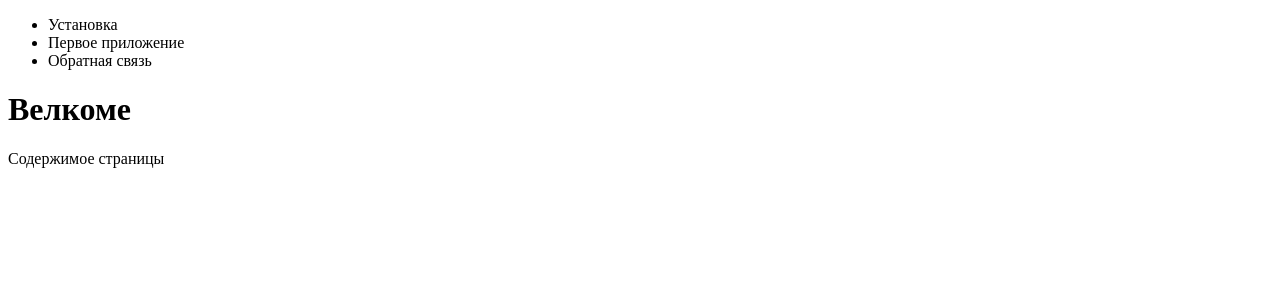
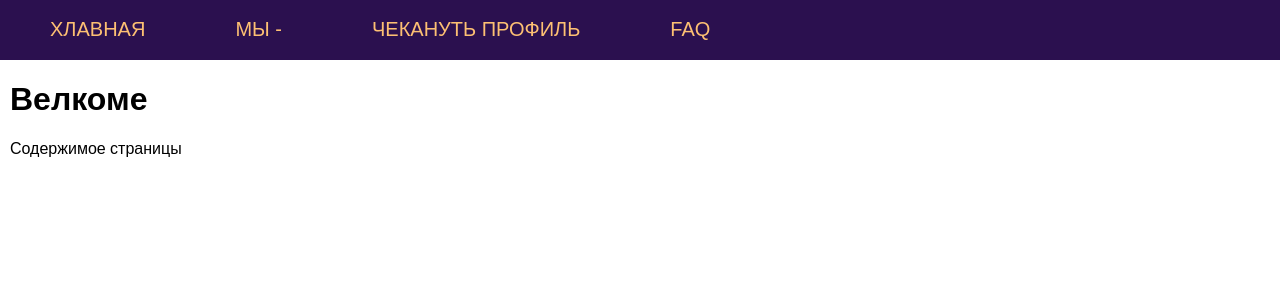
Before and after one commit to mikhailshubin26/rapstep, a Flask app: page / in a window 1280 px wide. Shown: the top 300 px of the page. Run offline with Flask 2, Linux system fonts and the light colour scheme.

Commit message:
Добавил стилёвого css)))))))

```diff
--- a/main.py
+++ b/main.py
@@ -2,21 +2,27 @@ from flask import Flask, render_template, url_for
 
 app = Flask(__name__)
 
-menu = ["Установка", "Первое приложение", "Обратная связь"]
+menu = [{"name": "ХЛАВНАЯ", "url" : "main"},
+{"name": "МЫ - ", "url" : "about"},
+{"name" : "ЧЕКАНУТЬ ПРОФИЛЬ", "url" : "/profile/leeroii"},
+{"name" : "FAQ", "url" : "/faq"}]
 
 @app.route("/")
+@app.route("/main")
 def index():
-    print( url_for('index'))
+    print(url_for('index'))
     return render_template('index.html', menu=menu)
+
 
 @app.route("/about")
 def about():
-    print( url_for('about'))
+    print(url_for('about'))
     return render_template('about.html', title="Хто я!", menu=menu)
 
+
 @app.route("/profile/<username>")
-def profile(username, path):
-    return f"Пользователь: {username}, {path}"
+def profile(username):
+    return f"Пользователь: {username}"
 
 '''
 with app.test_request_context():
--- /dev/null
+++ b/static/css/styles.css
@@ -0,0 +1,60 @@
+html, body {
+	font-family: Arial;
+	margin: 0;
+	padding: 0;
+	height: 100%;
+	width: 100%;
+}
+
+a {
+	color: #2b104f;
+	text-decoration: none;
+}
+a:hover {
+	color: #2b104f;
+	text-decoration: underline;
+}
+
+.clear {clear; both}
+
+ul.mainmenu {
+	list-style: none;
+	background: #2b104f;
+	height: 60px;
+	margin: 0;
+	padding: 0;
+	color: #fdc073;
+	font-size: 20px;
+	overflow: hidden;
+}
+ul.mainmenu li {
+	float: left;
+	margin: 18px 40px 0 50px;
+}
+ul.mainmenu li.last {float: right;}
+
+ul.mainmenu li a {
+	color: #fdc073;
+	text-decoration: none;
+}
+ul.mainmenu li a:hover {
+	color: #FDA83D;
+}
+
+div.content {
+	margin: 10px;
+}
+
+.form-contact label {
+	display: inline-block;
+	min-width: 80px;
+}
+.form-contact p {margin: 10px 0 10px 0;}
+.form-contact input[type=submit], textarea {
+	font-size: 16px;
+}
+
+.flash {padding: 10px;}
+.flash success {
+	border: 1px solid #21DB56;
+}
--- a/templates/base.html
+++ b/templates/base.html
@@ -1,6 +1,7 @@
 <!DOCTYPE html>
 <html>
 <head>
+<link rel="stylesheet" type="text/css" href="{{ url_for('static', filename='css/styles.css')}}">
 {% block title -%}
 {% if title %}
     <title>Велкоме - {{title}}</title>
@@ -12,12 +13,14 @@
 <body>
 {% block content -%}
     {%- block mainmenu -%}
-<ul>
+<ul class="mainmenu">
     {% for m in menu -%}
-<li>{{m}}</li>
+<li><a href="{{m.url}}">{{m.name}}</a></li>
     {% endfor -%}
 </ul>
     {% endblock mainmenu -%}
+<div class="clear"></div>
+<div class="content">
     {% if title -%}
 <h1>{{title}}</h1>
     {% else -%}
```
Also changed, not shown: templates/contact.html (added).
